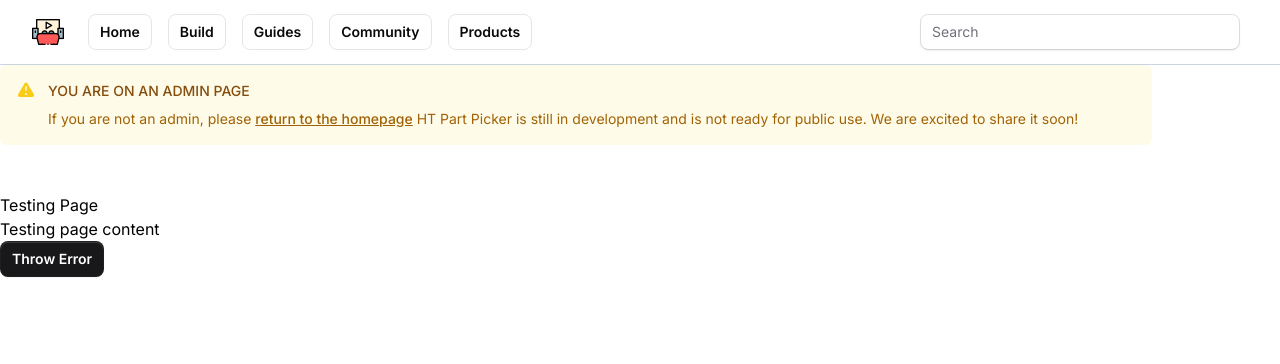
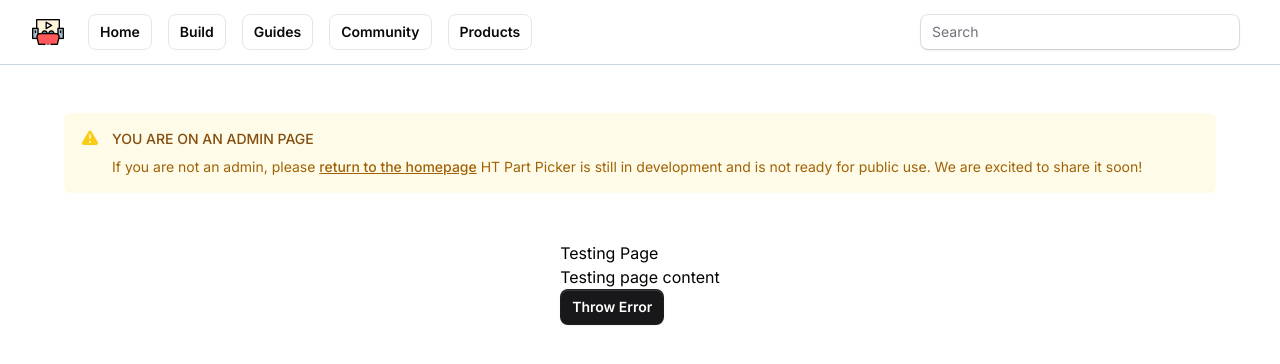
Before and after one commit to amanat361/htpartpicker, a Next.js app: page /testing in a window 1280 px wide. Shown: the top 364 px of the page. Built offline with nearby package versions, Linux system fonts and the light colour scheme.

Commit message:
Fix: admin layout should be consistent with public page layouts

```diff
--- a/app/(private)/layout.tsx
+++ b/app/(private)/layout.tsx
@@ -24,7 +24,8 @@ function AdminAlert() {
               >
                 return to the homepage
               </Link>{" "}
-              HT Part Picker is still in development and is not ready for public use. We are excited to share it soon!
+              HT Part Picker is still in development and is not ready for public
+              use. We are excited to share it soon!
             </p>
           </div>
         </div>
@@ -40,8 +41,10 @@ export default async function PrivateLayout({
 }) {
   return (
     <>
-      <AdminAlert />
-      {children}
+      <main className="flex flex-col items-center justify-center p-4 md:p-8 lg:p-10 xl:p-12">
+        <AdminAlert />
+        {children}
+      </main>
     </>
   );
 }
```
